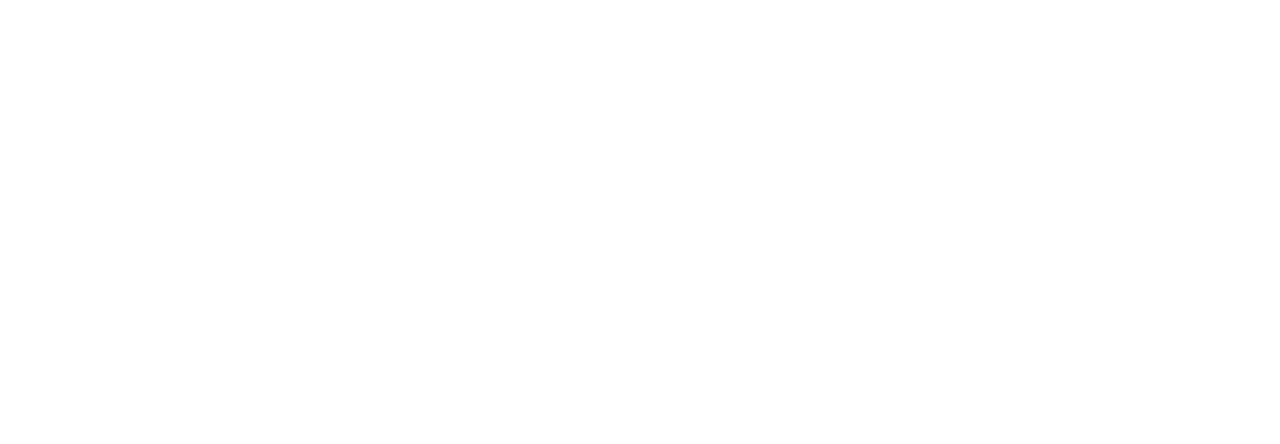
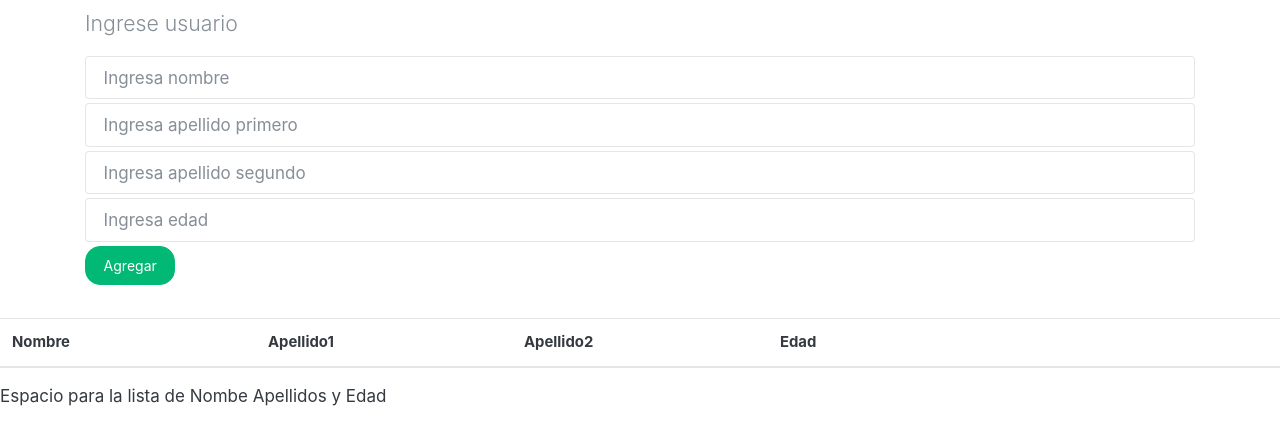
Before and after one commit to herreroluis/mi-proyecto, a plain HTML site: page index.html in a window 1280 px wide. Drawn offline with nearby package versions, Linux system fonts and the light colour scheme.

Commit message:
Update index.html

```diff
--- a/index.html
+++ b/index.html
@@ -4,9 +4,64 @@
     <meta charset="UTF-8">
     <meta name="viewport" content="width=device-width, initial-scale=1.0">
     <meta http-equiv="X-UA-Compatible" content="ie=edge">
-    <title>Primera pàgina</title>
+    <title>Orientados a Objetos</title>
+    <link rel="stylesheet" href="https://bootswatch.com/4/litera/bootstrap.min.css">
+    <link rel="stylesheet" href="tabla.css">
 </head>
 <body>
-    <script src="app.js"></script>
+   <div class="container py-2">
+       <p class="lead">Ingrese usuario</p>
+       <form>
+           <input id="nombre" type="text" placeholder="Ingresa nombre" class="form-control my-1">
+           <input id="apel" type="text" placeholder="Ingresa apellido primero" class="form-control my-1">
+           <input id="apelli" type="text" placeholder="Ingresa apellido segundo" class="form-control my-1">
+           <input id="edad" type="text" placeholder="Ingresa edad" class="form-control my-1">
+           <button id="boton" class="btn btn-success" type="reset" onclick="capturar();">Agregar</button>
+       </form>
+   </div>
+   <did class="container">
+       <table class="table" id="tabla">
+           <thead class="thead-inverse">
+            <tr>
+                    <th class="col-sm-1">Nombre</th>
+                    <th class="col-sm-1">Apellido1</th>
+                    <th class="col-sm-1">Apellido2</th>
+                    <th class="col-sm-2">Edad</th>
+            </tr>
+        </thead>
+        <table width="50%">Espacio para la lista de Nombe Apellidos y Edad</table>
+
+       </table>
+   </did>
+
+   <script>
+      function capturar(){
+         // console.log('capturado');
+         function Persona(nombre, apel, apelli, edad){
+             this.nombre=nombre;
+             this.apel=apel;
+             this.apelli=apelli;
+             this.edad=edad;
+         }
+         var nombreCapturar = document.getElementById("nombre").value;
+         var apelCapturar = document.getElementById("apel").value;
+         var apelliCapturar = document.getElementById("apelli").value;
+         //console.log(nombreCapturar);
+         var edadCapturar = document.getElementById("edad").value;
+         //console.log(edadCapturar);
+         nuevoSujeto = new Persona(nombreCapturar, apelCapturar, apelliCapturar, edadCapturar);
+         console.log(nuevoSujeto);
+         agregar();
+      }
+      var baseDatos= [];
+      function agregar(){
+          baseDatos.push(nuevoSujeto);
+          console.log(baseDatos);
+         const tabla = document.getElementById("tabla").innerHTML += `<tbody><td>`+nuevoSujeto.nombre+`</td><td>`+nuevoSujeto.apel+`</td><td>`+nuevoSujeto.apelli+`</td><td>`+nuevoSujeto.edad+`</td></tbody>`;
+
+      };
+
+   </script>
+
 </body>
 </html>
```
